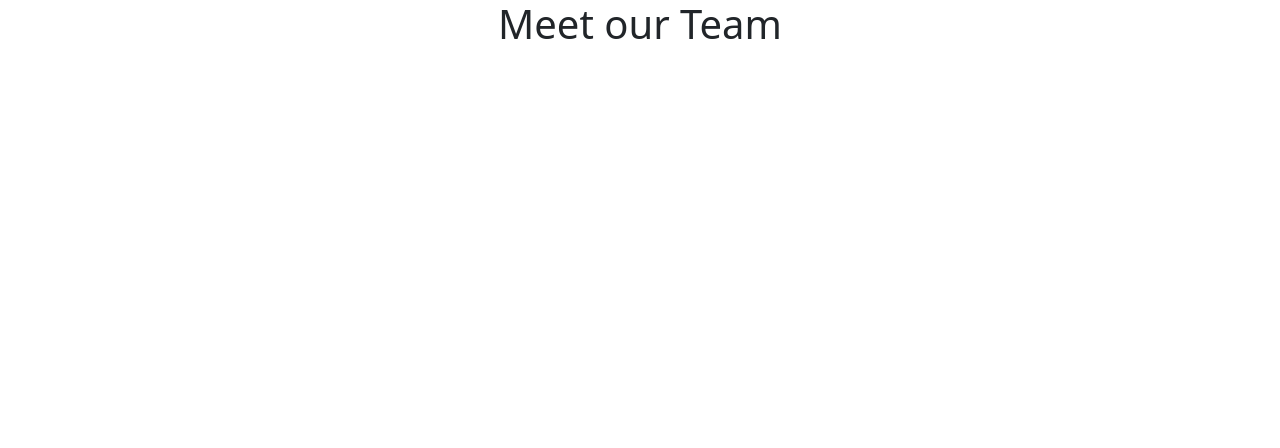
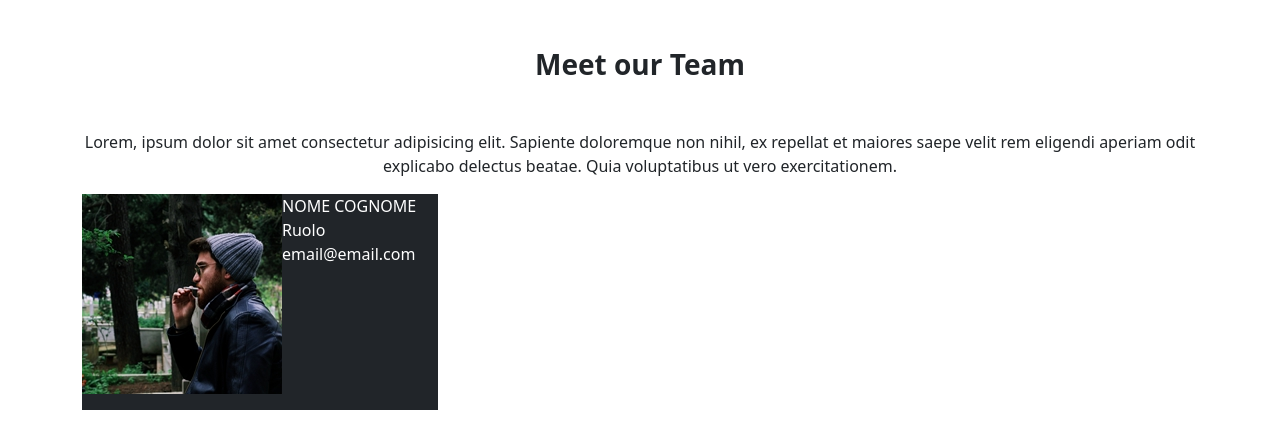
Before and after one commit to emazupp/js-our-team, a plain HTML site: page index.html in a window 1280 px wide. Drawn offline with nearby package versions, Linux system fonts and the light colour scheme.

Commit message:
html card

```diff
--- a/index.html
+++ b/index.html
@@ -19,10 +19,33 @@
 
   <body>
     <div class="container">
-      <header class="text-center">
-        <h1>Meet our Team</h1>
+      <header class="text-center mt-5">
+        <h1 class="h3 fw-bold">Meet our Team</h1>
+        <p class="fs-6 mt-5">
+          Lorem, ipsum dolor sit amet consectetur adipisicing elit. Sapiente
+          doloremque non nihil, ex repellat et maiores saepe velit rem eligendi
+          aperiam odit explicabo delectus beatae. Quia voluptatibus ut vero
+          exercitationem.
+        </p>
       </header>
+      <main>
+        <div class="row" id="cards-container">
+          <div class="col-4">
+            <div class="d-flex text-bg-dark">
+              <figure>
+                <img class="img-fluid" src="./img/male1.png" alt="" />
+              </figure>
+              <div>
+                <span class="d-flex">NOME COGNOME</span>
+                <span class="d-flex">Ruolo</span>
+                <span class="d-flex">email@email.com</span>
+              </div>
+            </div>
+          </div>
+        </div>
+      </main>
     </div>
+
     <script
       src="https://cdn.jsdelivr.net/npm/bootstrap@5.3.3/dist/js/bootstrap.bundle.min.js"
       integrity="sha384-YvpcrYf0tY3lHB60NNkmXc5s9fDVZLESaAA55NDzOxhy9GkcIdslK1eN7N6jIeHz"
```
